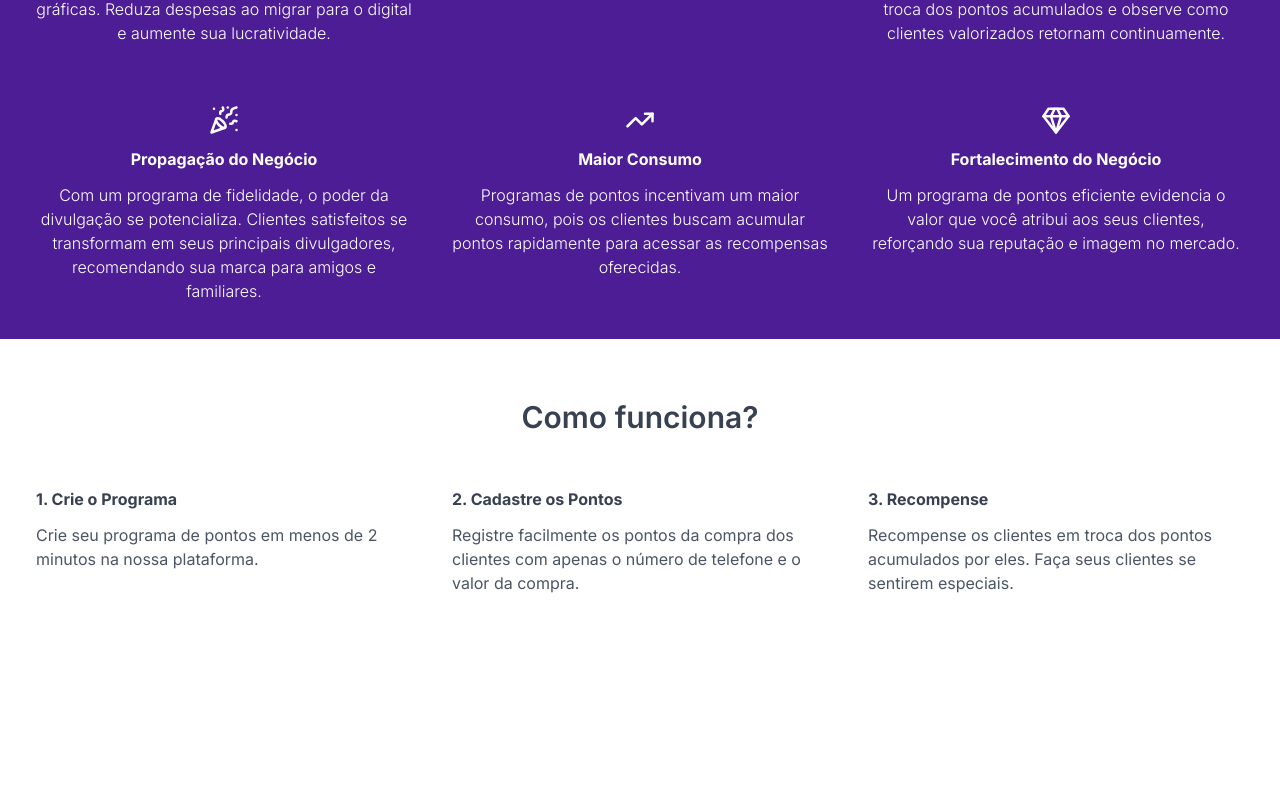
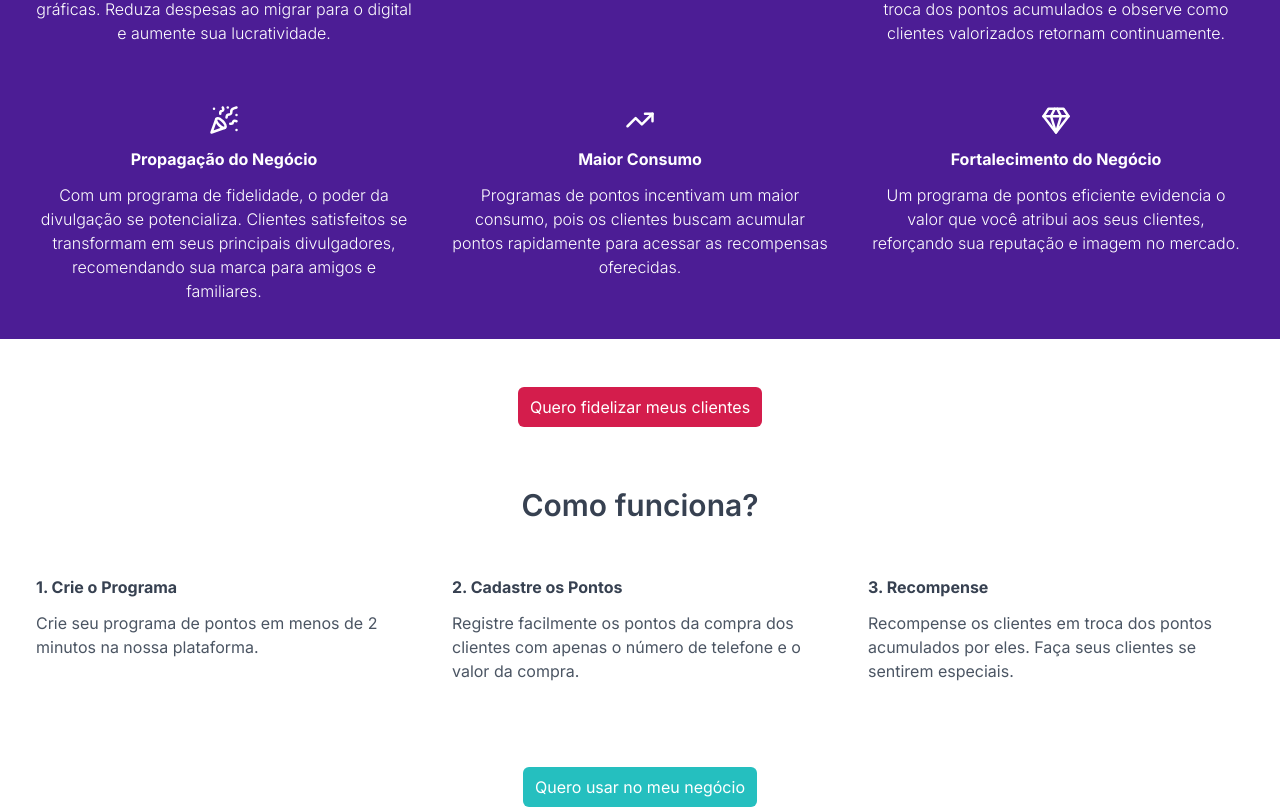
Before and after one commit to ponto-ja/landing-page, a Next.js app: page / in a window 1280 px wide. Shown: the part 1096-1903 px from the top of the page. Before the commit the page ends 1727 px from the top, so only its background shows below. Built offline with nearby package versions, Linux system fonts and the light colour scheme; no server answers.

Commit message:
feat: add cta to website

```diff
--- a/src/app/page.tsx
+++ b/src/app/page.tsx
@@ -1,4 +1,5 @@
 import { Benefits } from '@/components/benefits';
+import { CTAToWebsite } from '@/components/cta-to-website';
 import { Header } from '@/components/header';
 import { Hero } from '@/components/hero';
 import { HowItWorks } from '@/components/how-it-works';
@@ -9,7 +10,9 @@ export default function HomePage() {
       <Header />
       <Hero />
       <Benefits />
+      <CTAToWebsite title="Quero fidelizar meus clientes" className="bg-[#d41d4c]" />
       <HowItWorks />
+      <CTAToWebsite title="Quero usar no meu negócio" className="bg-[#25BFBF]" />
     </>
   );
 }
--- /dev/null
+++ b/src/components/cta-to-website.tsx
@@ -0,0 +1,25 @@
+import Link from 'next/link';
+import { FC } from 'react';
+import { twMerge } from 'tailwind-merge';
+
+type CTAToWebsiteProps = {
+  title: string;
+  className?: string;
+};
+
+const websiteBaseURL = process.env.NEXT_PUBLIC_WEBSITE_URL as string;
+
+export const CTAToWebsite: FC<CTAToWebsiteProps> = ({ title, className = '' }) => {
+  return (
+    <Link
+      href={websiteBaseURL.concat('/dono-de-negocio/criar-conta')}
+      className={twMerge(
+        'bg-violet-900 text-white font-inter font-normal text-base rounded-md py-2 px-3 hover:opacity-80 transition-opacity duration-300 mx-auto block w-fit mt-12',
+        className,
+      )}
+      target="_blank"
+      rel="no-referrer">
+      {title}
+    </Link>
+  );
+};
--- a/src/components/hero.tsx
+++ b/src/components/hero.tsx
@@ -1,9 +1,7 @@
 'use client';
 
-import Link from 'next/link';
 import { TypeAnimation } from 'react-type-animation';
-
-const websiteBaseURL = process.env.NEXT_PUBLIC_WEBSITE_URL as string;
+import { CTAToWebsite } from './cta-to-website';
 
 export const Hero = () => {
   return (
@@ -43,13 +41,7 @@ export const Hero = () => {
         negócio.{' '}
       </p>
 
-      <Link
-        href={websiteBaseURL.concat('/dono-de-negocio/criar-conta')}
-        className="bg-violet-900 text-white font-inter font-normal text-base rounded-md py-2 px-3 hover:opacity-80 transition-opacity duration-300 mx-auto block w-fit mt-12"
-        target="_blank"
-        rel="no-referrer">
-        Criar programa de fidelidade grátis
-      </Link>
+      <CTAToWebsite title="Criar programa de fidelidade grátis" />
     </section>
   );
 };
```
